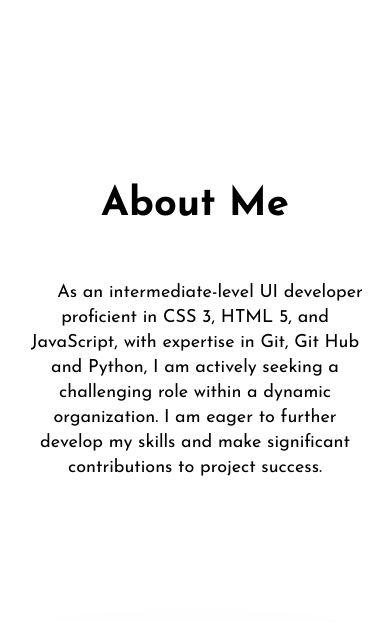
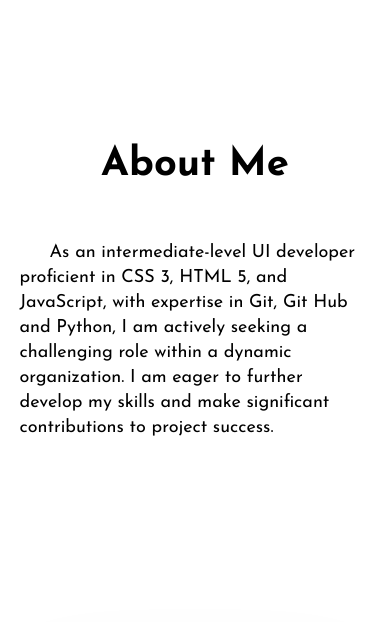
Before and after one commit to vigneshm2k24/WebProjects, a plain HTML site: page index.html in a window 390 px wide. Shown: the part 1000-1622 px from the top of the page. Drawn offline with nearby package versions, Linux system fonts and the light colour scheme; a web font is replaced by a local one.

```diff
--- a/DNclone.css
+++ b/DNclone.css
@@ -863,7 +863,7 @@
     }
     .abtmeimg {
         position: absolute;
-        margin-top: -60px;
+        margin-top: -160px;
 
         .profileimg2 {
             width: 300px;
@@ -875,12 +875,11 @@
         height: 150vh;
 
         .abtme {
-            margin-top: 60px;
+            margin-top: 20px;
         }
 
         .abtme11 {
             font-size: 18px;
-            text-align: center;
         }
 
         .abtme2 {
```
